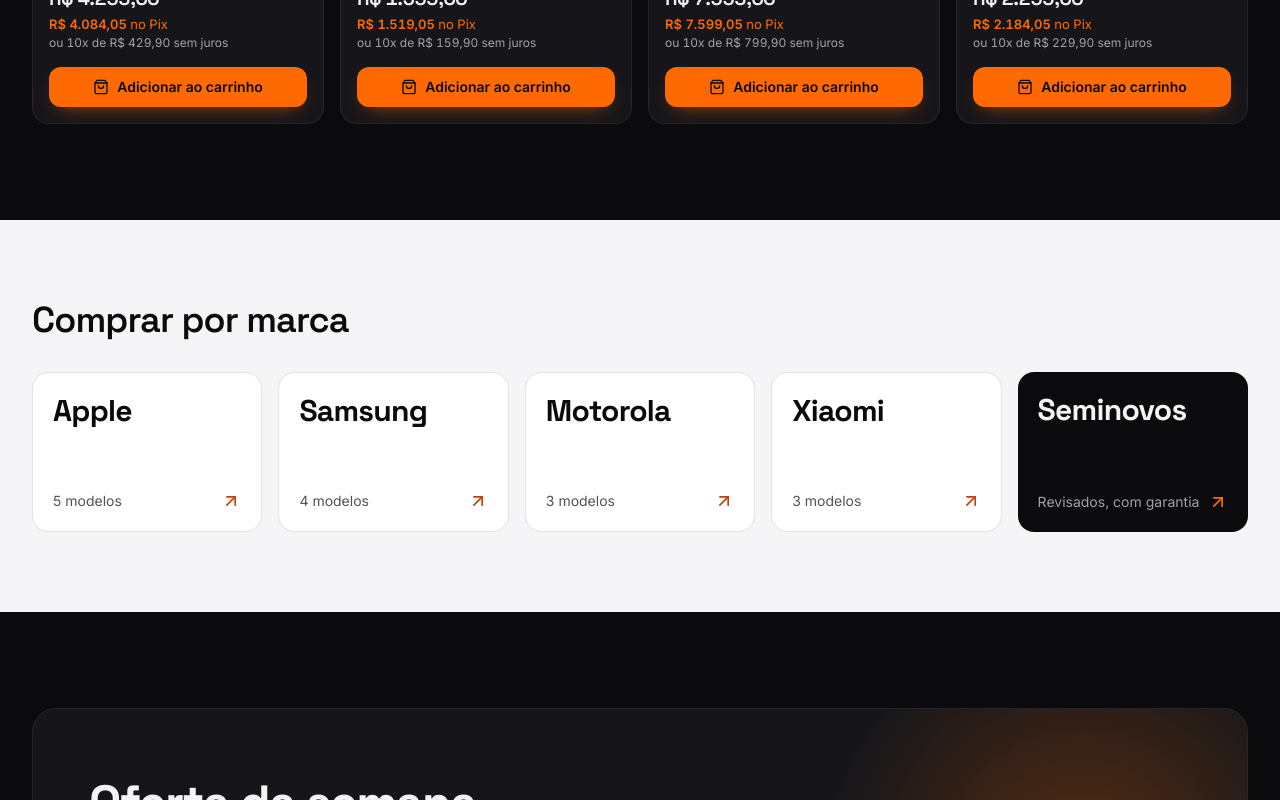
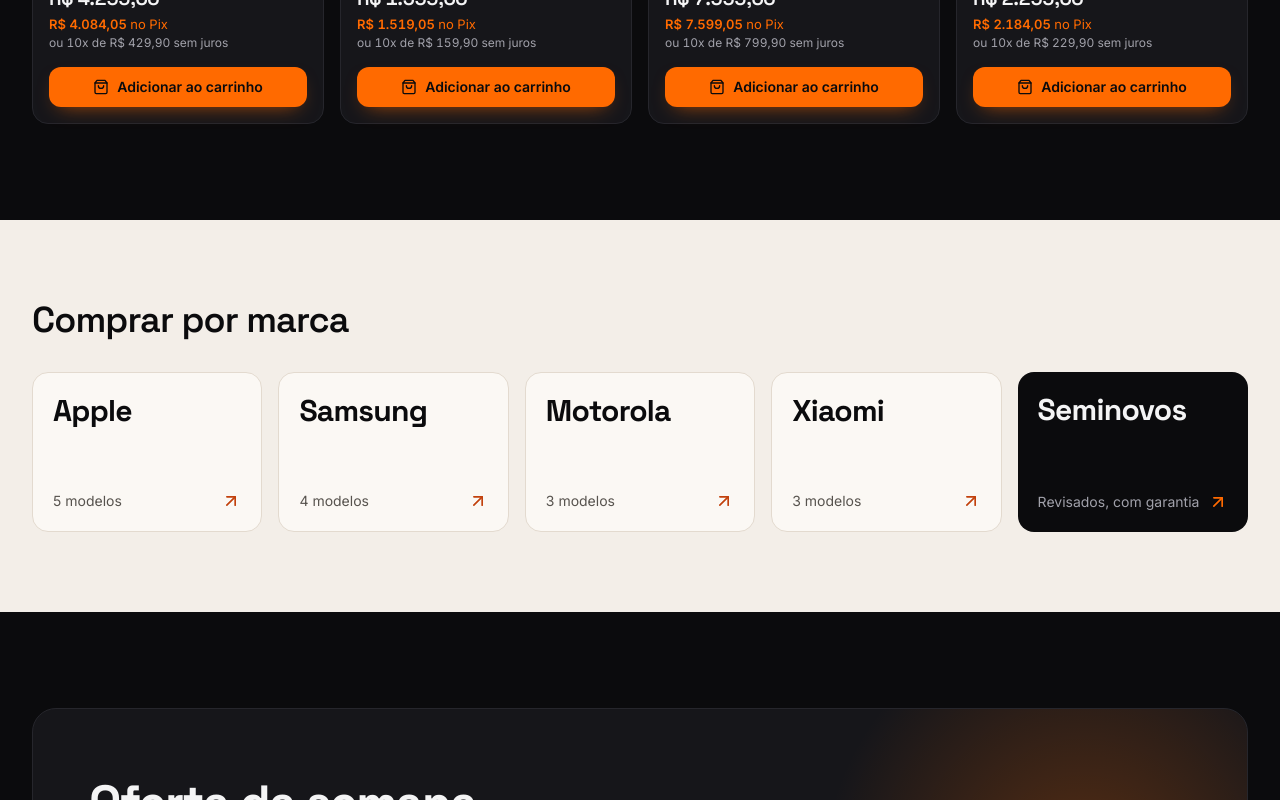
Before and after one commit to Samuka2709/Celular, a Next.js app: page / in a window 1280 px wide. Shown: the part 2000-2800 px from the top of the page. Built offline with nearby package versions, Linux system fonts and the light colour scheme.

Commit message:
Seções claras em creme quente (#F3EEE8) e logo sem quebra de linha
Co-Authored-By: Claude Opus 5.5 <noreply@anthropic.com>

```diff
--- a/src/app/globals.css
+++ b/src/app/globals.css
@@ -7,8 +7,11 @@
   --color-card-2: #1d1d22;
   --color-line: #26262c;
   --color-line-strong: #34343c;
-  --color-paper: #f5f5f7;
-  --color-paper-line: #e2e2e7;
+  --color-paper: #f3eee8;
+  --color-paper-card: #fbf8f4;
+  --color-paper-muted: #57534e;
+  --color-paper-soft: #44403c;
+  --color-paper-line: #e3dacf;
   --color-ink: #f4f4f5;
   --color-muted: #a1a1aa;
   --color-subtle: #71717a;
--- a/src/app/page.tsx
+++ b/src/app/page.tsx
@@ -78,7 +78,7 @@ export default async function Home() {
                 descricao="Testamos tela, câmeras, biometria, áudio e bateria antes de anunciar. A saúde da bateria aparece em cada aparelho."
                 href="/celulares?condicao=seminovo"
               />
-          <ul className="-mt-2 mb-10 flex flex-wrap gap-x-8 gap-y-3 text-sm text-[#3f3f46]">
+          <ul className="-mt-2 mb-10 flex flex-wrap gap-x-8 gap-y-3 text-sm text-paper-soft">
             <li className="inline-flex items-center gap-2">
               <BadgeCheck className="size-5 text-accent-ink" aria-hidden />
               Tela, câmeras e biometria testadas
--- a/src/components/home/Sections.tsx
+++ b/src/components/home/Sections.tsx
@@ -30,7 +30,7 @@ export function SectionHeader({
           {titulo}
         </h2>
         {descricao && (
-          <p className={cn("mt-2 max-w-xl text-pretty", claro ? "text-[#52525b]" : "text-muted")}>{descricao}</p>
+          <p className={cn("mt-2 max-w-xl text-pretty", claro ? "text-paper-muted" : "text-muted")}>{descricao}</p>
         )}
       </div>
       {href && (
@@ -94,10 +94,10 @@ export function Brands({ marcas }: { marcas: { marca: string; total: number }[]
             <li key={m.marca}>
               <Link
                 href={`/celulares?marca=${encodeURIComponent(m.marca)}`}
-                className="group relative flex h-32 flex-col justify-between overflow-hidden rounded-2xl border border-paper-line bg-white p-5 transition-[border-color,transform,box-shadow] duration-200 ease-out hover:-translate-y-1 hover:border-accent/50 hover:shadow-[0_14px_28px_-18px_rgb(194_65_12/0.6)] sm:h-40"
+                className="group relative flex h-32 flex-col justify-between overflow-hidden rounded-2xl border border-paper-line bg-paper-card p-5 transition-[border-color,transform,box-shadow] duration-200 ease-out hover:-translate-y-1 hover:border-accent/50 hover:shadow-[0_14px_28px_-18px_rgb(194_65_12/0.6)] sm:h-40"
               >
                 <span className="font-display text-2xl font-bold tracking-tight sm:text-3xl">{m.marca}</span>
-                <span className="flex items-center justify-between text-sm text-[#52525b]">
+                <span className="flex items-center justify-between text-sm text-paper-muted">
                   {m.total} {m.total === 1 ? "modelo" : "modelos"}
                   <ArrowUpRight
                     className="size-5 text-accent-ink transition-transform duration-200 group-hover:-translate-y-0.5 group-hover:translate-x-0.5"
--- a/src/components/layout/Logo.tsx
+++ b/src/components/layout/Logo.tsx
@@ -11,7 +11,7 @@ export function Logo({ className }: { className?: string }) {
         <rect x="10.5" y="6.5" width="11" height="19" rx="3" fill="none" stroke="var(--color-canvas)" strokeWidth="2.2" />
         <circle cx="16" cy="21.5" r="1.3" fill="var(--color-canvas)" />
       </svg>
-      <span className="font-display text-lg font-bold tracking-tight text-ink">{SITE.nome}</span>
+      <span className="whitespace-nowrap font-display text-lg font-bold tracking-tight text-ink">{SITE.nome}</span>
     </Link>
   );
 }
```
